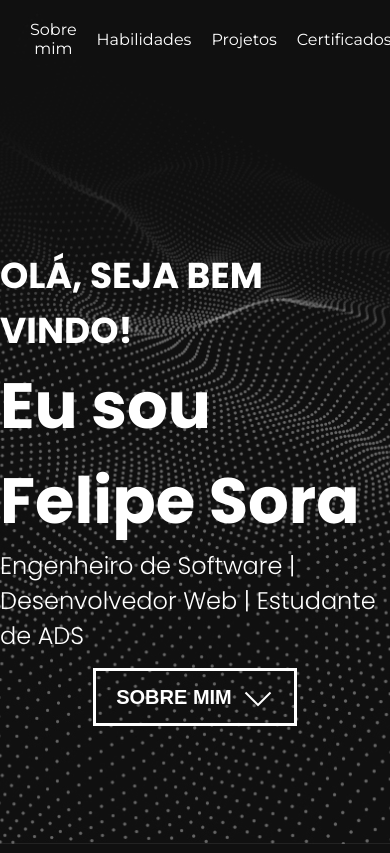
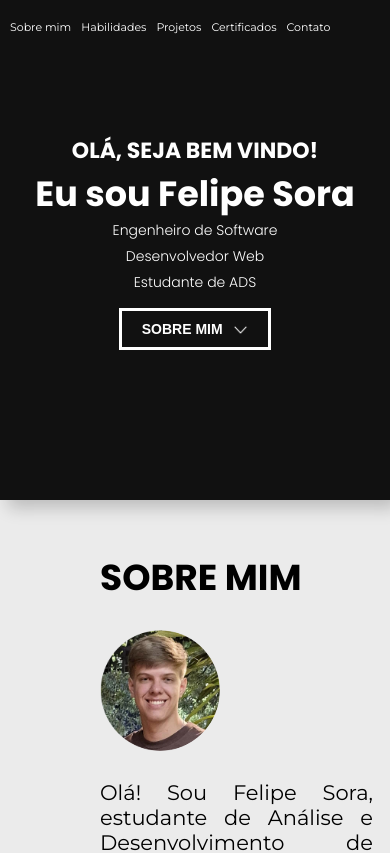
Before and after one commit to felipesora/portifolio-pessoal, a React (Vite) app in the folder portifolio/: page / in a window 390 px wide. Shown: the top 853 px of the page. Built offline with nearby package versions, Linux system fonts and the light colour scheme.

Commit message:
Responsividade do componente Cabecalho

```diff
--- a/portifolio/src/componentes/Cabecalho/Cabecalho.css
+++ b/portifolio/src/componentes/Cabecalho/Cabecalho.css
@@ -44,6 +44,19 @@
 #cabecalho h1 {
     font-size: 64px;
     font-weight: bold;
+}
+
+.lista_palavras{
+    display: flex;
+    gap: 5px;
+}
+
+.titulo::after {
+    content: " |"; /* Adiciona o separador */
+}
+
+.titulo:last-child::after {
+    content: ""; /* Remove o separador do último item */
 }
 
 #cabecalho h2 {
@@ -102,3 +115,118 @@
 #cabecalho .botao_sobre_mim:hover img {
     content: url('../../../public/imagens/seta-baixo-preta-32px.png'); /* Altera a imagem da seta */
 }
+
+@media (max-width: 1140px){
+    #cabecalho h1{
+        font-size: 56px;
+    }
+    #cabecalho h2{
+        font-size: 22px;
+    }
+    #cabecalho h3{
+        font-size: 28px;
+    }
+    #cabecalho .boas_vindas{
+        padding: 150px 0 250px 0;
+    }
+    #cabecalho .botao_sobre_mim{
+        font-size: 19px;
+    }
+    #cabecalho .botao_sobre_mim img{
+        width: 3vw;
+    }
+}
+
+@media (max-width: 890px){
+    .cabecalho_botoes button{
+        font-size: 14px;
+    }
+    #cabecalho h1{
+        font-size: 45px;
+    }
+    #cabecalho h2{
+        font-size: 20px;
+    }
+    #cabecalho h3{
+        font-size: 24px;
+    }
+    #cabecalho .boas_vindas{
+        padding: 120px 0 200px 0;
+    }
+    #cabecalho .botao_sobre_mim{
+        font-size: 18px;
+    }
+}
+
+@media (max-width: 700px){
+    #cabecalho{
+        background-image: none;
+        background-color: #111111;
+    }
+    #cabecalho h2{
+        font-size: 18px;
+    }
+    #cabecalho .boas_vindas{
+        padding: 100px 0 180px 0;
+    }
+}
+
+@media (max-width: 600px){
+    #cabecalho h2{
+        font-size: 16px;
+    }
+}
+
+@media (max-width: 530px){
+    .cabecalho_botoes{
+        padding: 20px 0 0 10px;
+    }
+    .cabecalho_botoes button{
+        font-size: 12px;
+    }
+    #cabecalho h1{
+        font-size: 35px;
+    }
+    #cabecalho h2{
+        font-size: 14px;
+    }
+    #cabecalho h3{
+        font-size: 22px;
+    }
+    #cabecalho .botao_sobre_mim{
+        font-size: 14px;
+    }
+    #cabecalho .botao_sobre_mim img{
+        width: 4vw;
+    }
+}
+
+@media (max-width: 500px) {
+    .lista_palavras {
+        flex-direction: column;
+        align-items: center;
+    }
+
+    .titulo::after {
+        content: ""; /* Remove o separador "|" */
+    }
+    #cabecalho .boas_vindas{
+        padding: 100px 0 150px 0;
+    }
+}
+
+@media (max-width: 450px){
+    .cabecalho_botoes{
+        gap: 15px;
+    }
+
+    .cabecalho_botoes button{
+        font-size: 11px;
+    }
+}
+
+@media (max-width: 390px){
+    .cabecalho_botoes{
+        gap: 10px;
+    }
+}
--- a/portifolio/src/componentes/Cabecalho/index.jsx
+++ b/portifolio/src/componentes/Cabecalho/index.jsx
@@ -14,7 +14,12 @@ const Cabecalho = (props) => {
             <div className='boas_vindas'>
                 <h3>OLÁ, SEJA BEM VINDO!</h3>
                 <h1>Eu sou Felipe Sora</h1>
-                <h2>Engenheiro de Software | Desenvolvedor Web | Estudante de ADS</h2>
+                <div className='lista_palavras'>
+                    <h2 className="titulo">Engenheiro de Software</h2>
+                    <h2 className="titulo">Desenvolvedor Web</h2>
+                    <h2 className="titulo">Estudante de ADS</h2>
+                </div>
+                {/* <h2>Engenheiro de Software | Desenvolvedor Web | Estudante de ADS</h2> */}
                 <button className='botao_sobre_mim' onClick={props.scrollSobreMim}>SOBRE MIM <img src="/imagens/seta-baixo-branca-32px.png" alt="Seta para baixo" /></button>
             </div>
         </header>
```
